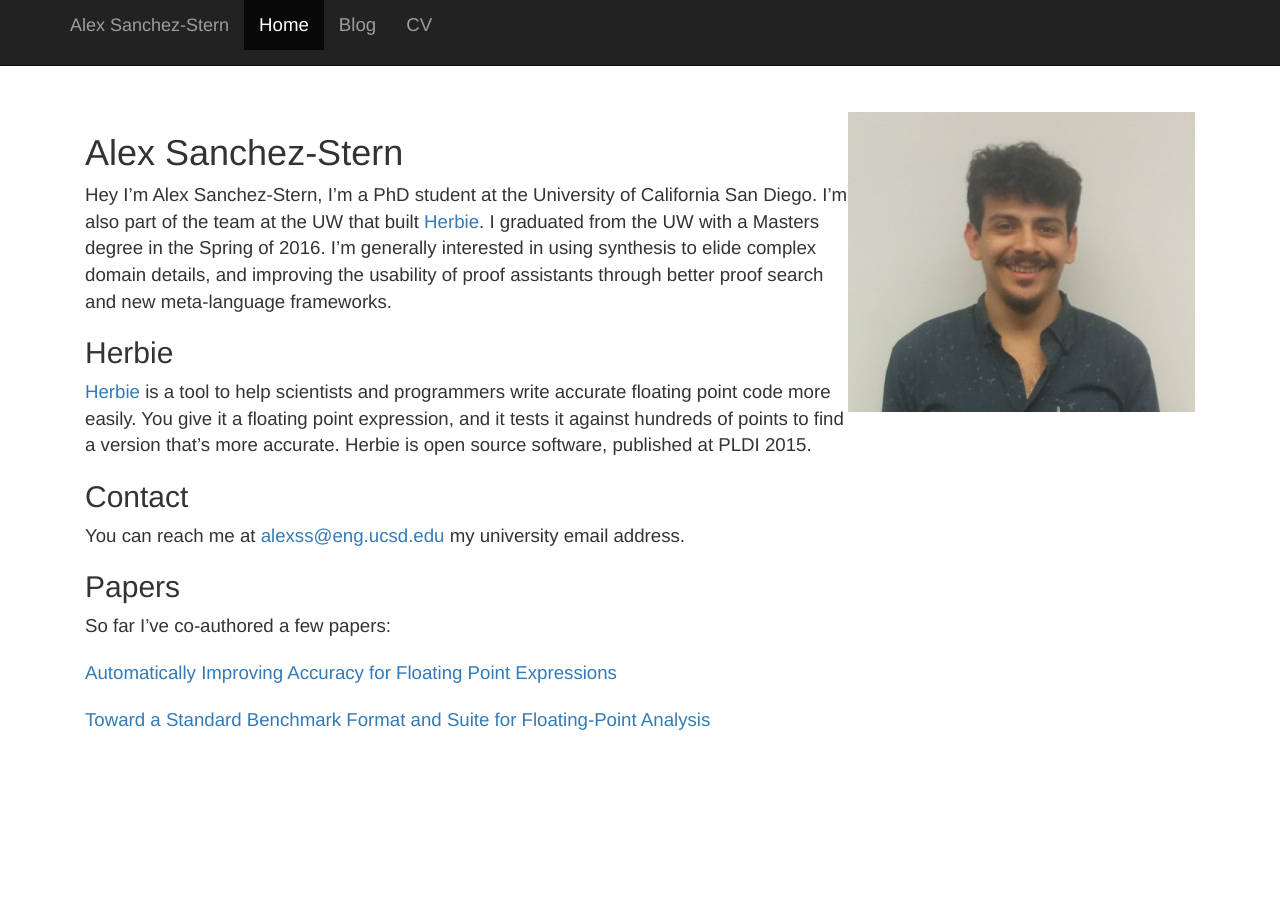
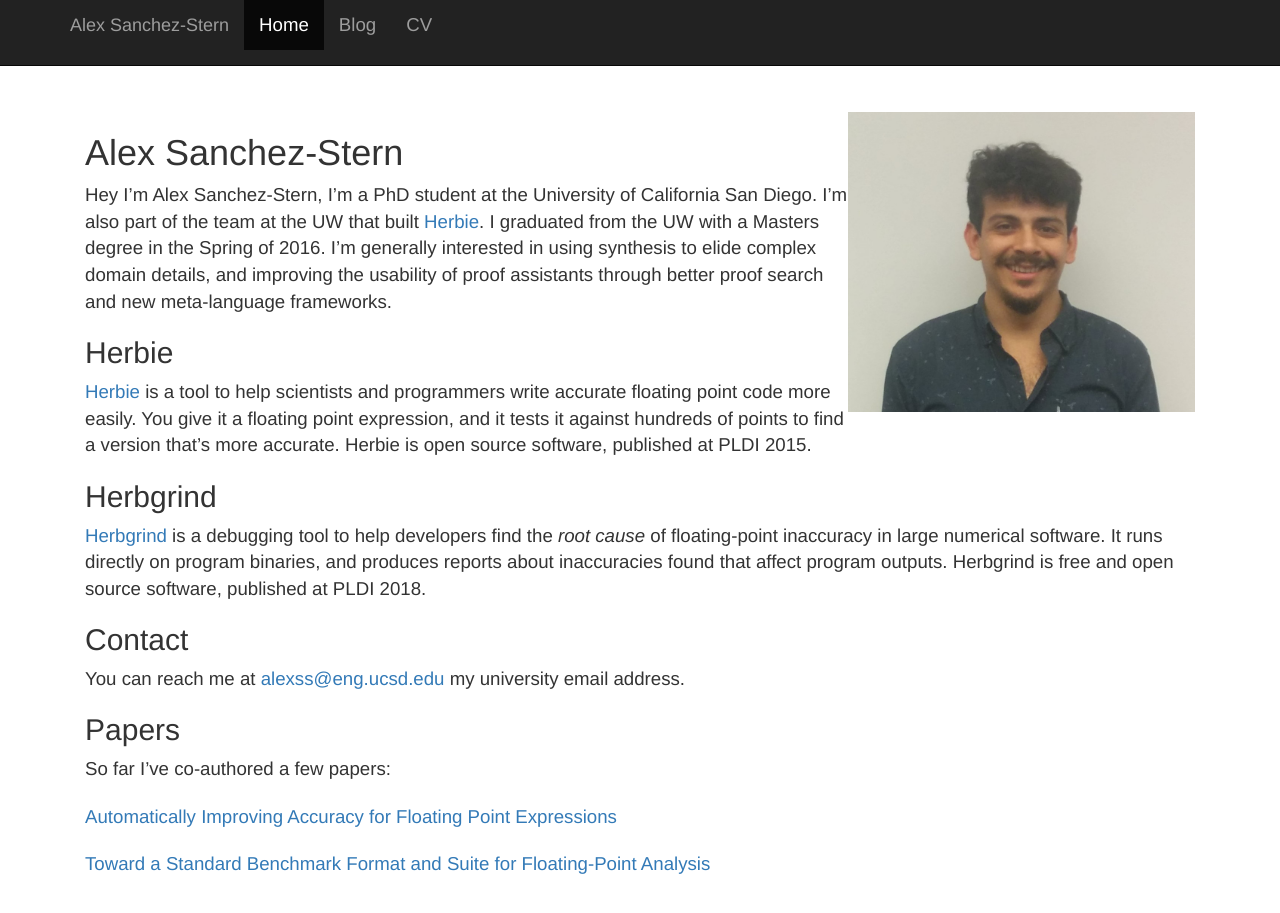
Before and after one commit to HazardousPeach/hazardouspeach.github.io, a Jekyll site: the page built from index.md, in a window 1280 px wide and 980 px high. Shown: the top 913 px of the window. Built offline with Jekyll 4.4.1, drawn with Linux system fonts in a browser that asks for light colours; nearby versions of some CDN libraries.

Commit message:
Add herbgrind blurb to main page

```diff
--- a/index.md
+++ b/index.md
@@ -24,6 +24,15 @@ it a floating point expression, and it tests it against hundreds of
 points to find a version that's more accurate. Herbie is open source
 software, published at PLDI 2015.
 
+Herbgrind
+---------
+
+[Herbgrind](http://herbgrind.ucsd.edu) is a debugging tool to help
+developers find the *root cause* of floating-point inaccuracy in large
+numerical software. It runs directly on program binaries, and produces
+reports about inaccuracies found that affect program
+outputs. Herbgrind is free and open source software, published at PLDI
+2018.
 
 Contact
 -------
```
